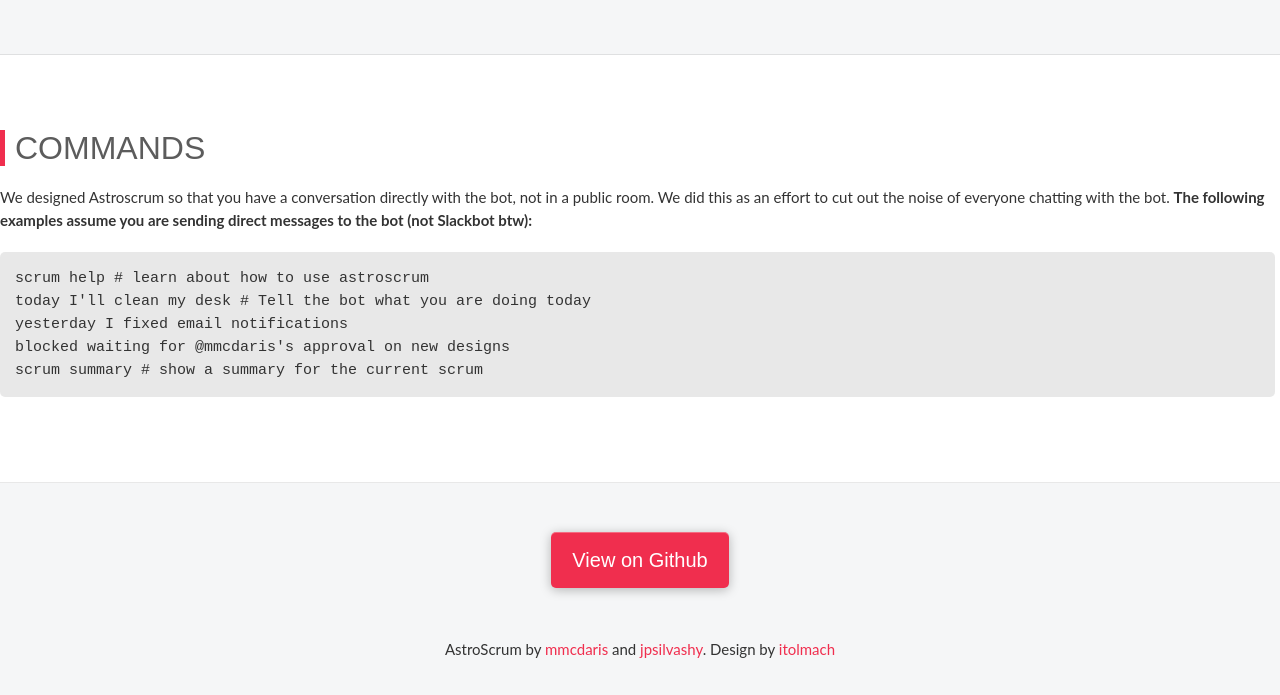
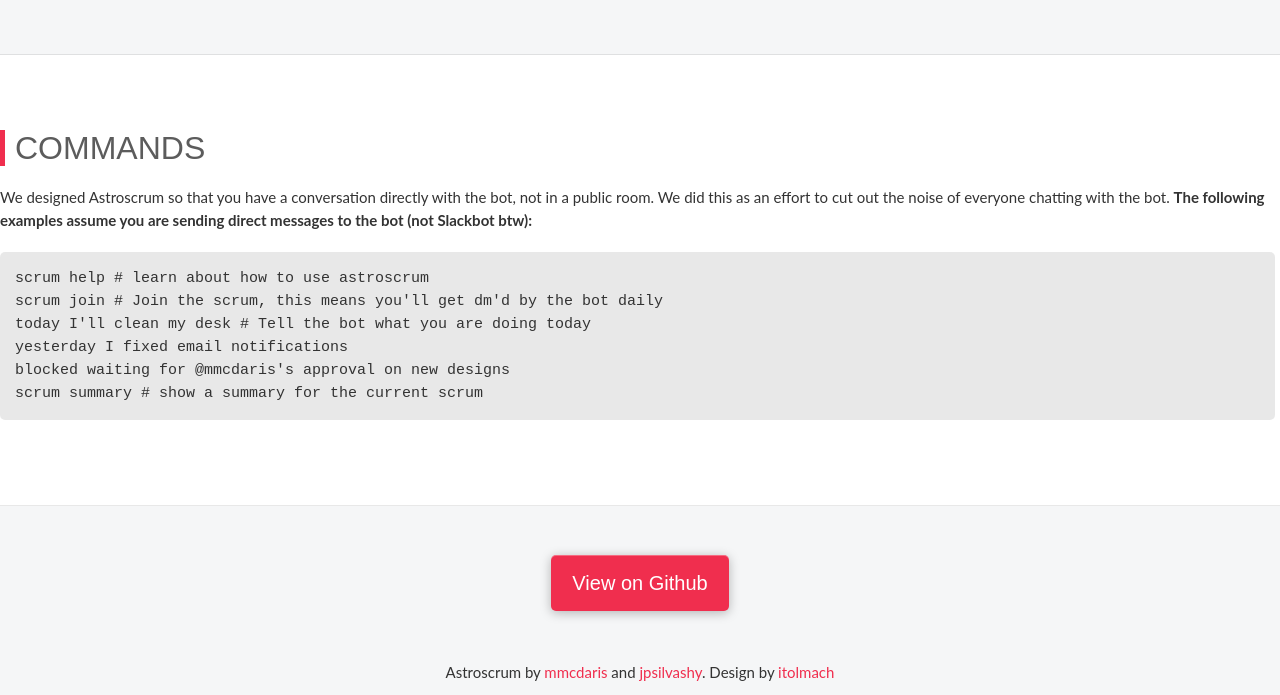
Before and after one commit to astroscrum/www, a website with bundled scripts: page src/index.html in a window 1280 px wide. Shown: the part 1616-2311 px from the top of the page. Built offline with nearby package versions, Linux system fonts and the light colour scheme; a script that the page names is missing.

Commit message:
fix AstroScrum => Astroscrum

```diff
--- a/src/index.html
+++ b/src/index.html
@@ -1,11 +1,9 @@
 <!DOCTYPE html>
-<!-- This site was created in Webflow. http://www.webflow.com-->
-<!-- Last Published: Sat Feb 21 2015 02:16:48 GMT+0000 (UTC) -->
-<html data-wf-site="54e7a16330ed968f3344faba" data-wf-page="54e7a16330ed968f3344fabc">
+<html>
 <head>
   <meta charset="utf-8">
-  <title>AstroScrum</title>
-  <meta name="description" content="Hubot Scrum for Slack - AstroScrum">
+  <title>Astroscrum</title>
+  <meta name="description" content="Scrum for Slack - Astroscrum">
   <meta name="viewport" content="width=device-width, initial-scale=1">
   <meta name="generator" content="Webflow">
   <link rel="stylesheet" type="text/css" href="css/normalize.css">
@@ -88,6 +86,7 @@
       <p>We designed Astroscrum so that you have a conversation directly with the bot, not in a public room. We did this as an effort to cut out the noise of everyone chatting with the bot. <strong>The following examples assume you are sending direct messages to the bot (not Slackbot btw):</strong>
       <p class="code large">
         scrum help # learn about how to use astroscrum
+        <br>scrum join # Join the scrum, this means you'll get dm'd by the bot daily
         <br>today I'll clean my desk # Tell the bot what you are doing today
         <br>yesterday I fixed email notifications
         <br>blocked waiting for @mmcdaris's approval on new designs
@@ -98,7 +97,7 @@
   <div class="section grey footer">
     <a class="button" href="https://github.com/astroscrum/hubot-astroscrum" data-ix="flick">View on Github</a>
     <div class="w-container">
-      <p class="footer-text">AstroScrum by <a href="https://github.com/mmcdaris" class="text-link" href-disabled="https://github.com/mmcdaris">mmcdaris</a>&nbsp;and <a href="https://github.com/jpsilvashy" class="text-link">jpsilvashy</a>. Design by <a href="http://dribbble.com/itolmach" class="text-link" target="_blank">itolmach</a>
+      <p class="footer-text">Astroscrum by <a href="https://github.com/mmcdaris" class="text-link" href-disabled="https://github.com/mmcdaris">mmcdaris</a>&nbsp;and <a href="https://github.com/jpsilvashy" class="text-link">jpsilvashy</a>. Design by <a href="http://dribbble.com/itolmach" class="text-link" target="_blank">itolmach</a>
       </p><img class="logo-in-footer" src="images/hubot-logo.png" width="25px" alt="54e7a1cf942b09583a0ec1db_hubot-logo.png" data-ix="head-spin-footer">
     </div>
   </div>
```
Also changed, not shown: dist/index.html.
